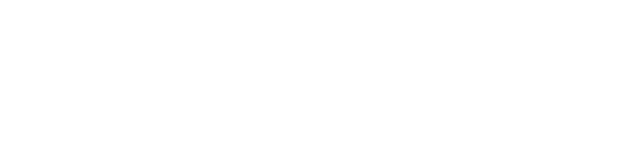
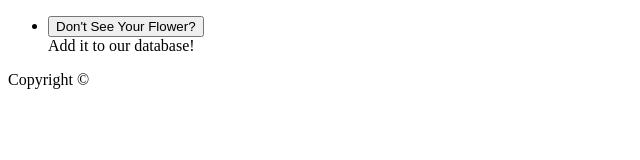
Before and after one commit to pierceforfears/plan-it-perennial, a plain HTML site: page public/displayFlower.html in a window 1280 px wide. Shown: the whole page, without its empty margins (0-640 px from the left). Drawn offline with Linux system fonts and the light colour scheme.

Commit message:
adds footer and moves the add flower button to the results page

```diff
--- a/public/css/style.css
+++ b/public/css/style.css
@@ -0,0 +1,5 @@
+.footer {
+  position: fixed;
+  bottom: 0;
+  width: 100%;
+}
--- a/public/displayFlower.html
+++ b/public/displayFlower.html
@@ -0,0 +1,34 @@
+<!DOCTYPE html>
+<html lang="en">
+  <head>
+    <meta charset="UTF-8" />
+    <meta name="viewport" content="width=device-width, initial-scale=1.0" />
+    <meta http-equiv="X-UA-Compatible" content="ie=edge" />
+    <title>Results</title>
+  </head>
+  <body>
+    <ul class="menu align-right">
+      <li>
+        <button class="button" type="button" data-toggle="dropdown">
+          Don't See Your Flower?
+        </button>
+        <div
+          class="dropdown-pane"
+          id="dropdown"
+          data-dropdown
+          data-hover="true"
+          data-hover-pane="true"
+        >
+          Add it to our database!
+        </div>
+      </li>
+    </ul>
+    <footer class="footer">
+      <div class="title-bar align-center">
+        <div class="title-bar">
+          <div class="title-bar-title">Copyright ©</div>
+        </div>
+      </div>
+    </footer>
+  </body>
+</html>
--- a/public/index.html
+++ b/public/index.html
@@ -8,22 +8,29 @@
     <link
       rel="stylesheet"
       href="https://cdn.jsdelivr.net/npm/foundation-sites@6.5.3/dist/css/foundation.min.css"
-      integrity="sha256-GSio8qamaXapM8Fq9JYdGNTvk/dgs+cMLgPeevOYEx0= sha384-wAweiGTn38CY2DSwAaEffed6iMeflc0FMiuptanbN4J+ib+342gKGpvYRWubPd/+ sha512-QHEb6jOC8SaGTmYmGU19u2FhIfeG+t/hSacIWPpDzOp5yygnthL3JwnilM7LM1dOAbJv62R+/FICfsrKUqv4Gg=="
       crossorigin="anonymous"
     />
+    <script src="https://cdn.jsdelivr.net/npm/jquery@3.4.1/dist/jquery.min.js"></script>
     <!-- Compressed JavaScript -->
     <script
       src="https://cdn.jsdelivr.net/npm/foundation-sites@6.5.3/dist/js/foundation.min.js"
-      integrity="sha256-mRYlCu5EG+ouD07WxLF8v4ZAZYCA6WrmdIXyn1Bv9Vk= sha384-KzKofw4qqetd3kvuQ5AdapWPqV1ZI+CnfyfEwZQgPk8poOLWaabfgJOfmW7uI+AV sha512-0gHfaMkY+Do568TgjJC2iMAV0dQlY4NqbeZ4pr9lVUTXQzKu8qceyd6wg/3Uql9qA2+3X5NHv3IMb05wb387rA=="
       crossorigin="anonymous"
     ></script>
+    <link rel="stylesheet" href="./css/style.css" />
     <title>Plan-it-Parennial</title>
   </head>
   <body>
     <div class="callout secondary">
-      <h1>Plan-It-Parennial!</h1>
+      <h1 class="text-center">Plan-It-Parennial!</h1>
       <hr />
-      <h5>We make it easy to love plants for a lifetime</h5>
+      <h5 class="text-center">We make it easy to love plants for a lifetime</h5>
     </div>
+    <footer class="footer">
+      <div class="title-bar align-center">
+        <div class="title-bar">
+          <div class="title-bar-title">Copyright ©</div>
+        </div>
+      </div>
+    </footer>
   </body>
 </html>
```
Also changed, not shown: public/addFlower.html (+18 -0 lines).
